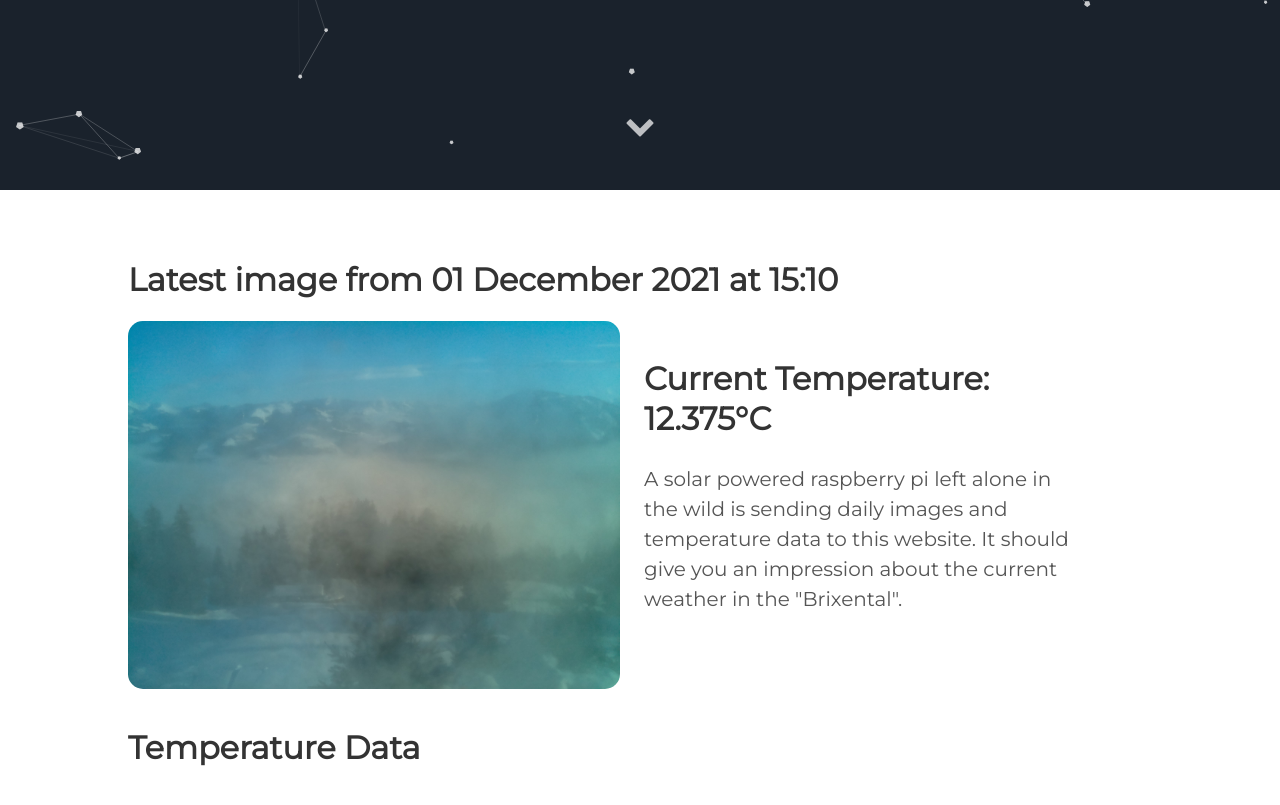
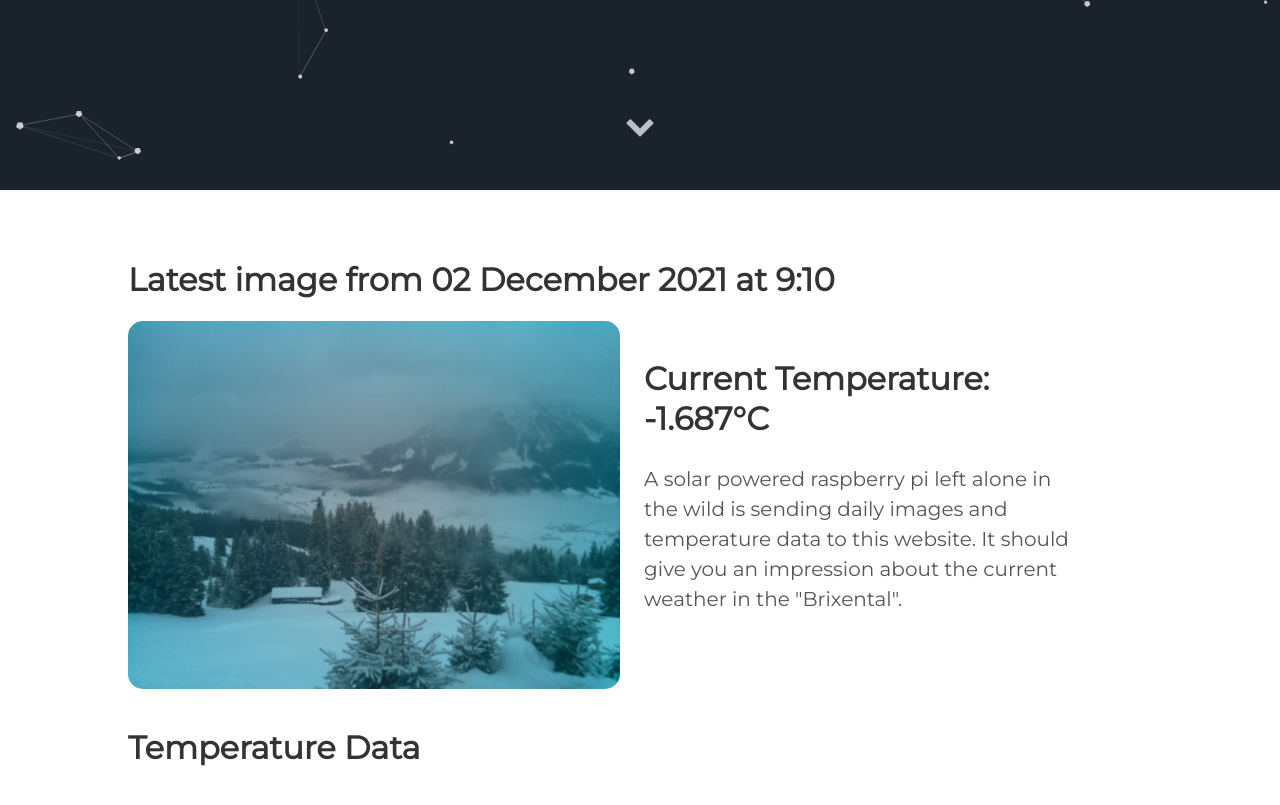
Before and after one commit to vektorious/vektorious.github.io, a Jekyll site: the page built from resources/huette.md, in a window 1280 px wide and 900 px high, scrolled down 710 px. Shown: the top 805 px of the window. Built offline with Jekyll 4.4.1, drawn with Linux system fonts in a browser that asks for light colours.

Commit message:
I'm a bot beep boop

```diff
--- a/resources/huette.md
+++ b/resources/huette.md
@@ -6,13 +6,13 @@ image: '/assets/img/'
 description: 'Live image from the Austrian alps'
 twitter_text: ' '
 ---
-## Latest image from 01 December 2021 at 15:10
+## Latest image from 02 December 2021 at  9:10
 <div class="huette">
   <div class="huette-image">
     <img src="{{ "/assets/img/huette.jpg" | prepend: site.baseurl }}">
   </div>
   <div class="huette-text">
-        <h2>Current Temperature: 12.375°C</h2>
+        <h2>Current Temperature: -1.687°C</h2>
         <p>A solar powered raspberry pi left alone in the wild is sending daily images and temperature data to this website. It should give you an impression about the current weather in the "Brixental".</p>
 
   </div>
```
Also changed, not shown: rpi-script/2021-12-02_090912.txt (renamed from rpi-script/2021-12-01_150916.txt, +5 -5 lines), rpi-script/huette.md (+2 -2 lines), assets/img/huette.jpg, assets/img/temp_plot.png, rpi-script/temp_plot.png, 1 other file.
